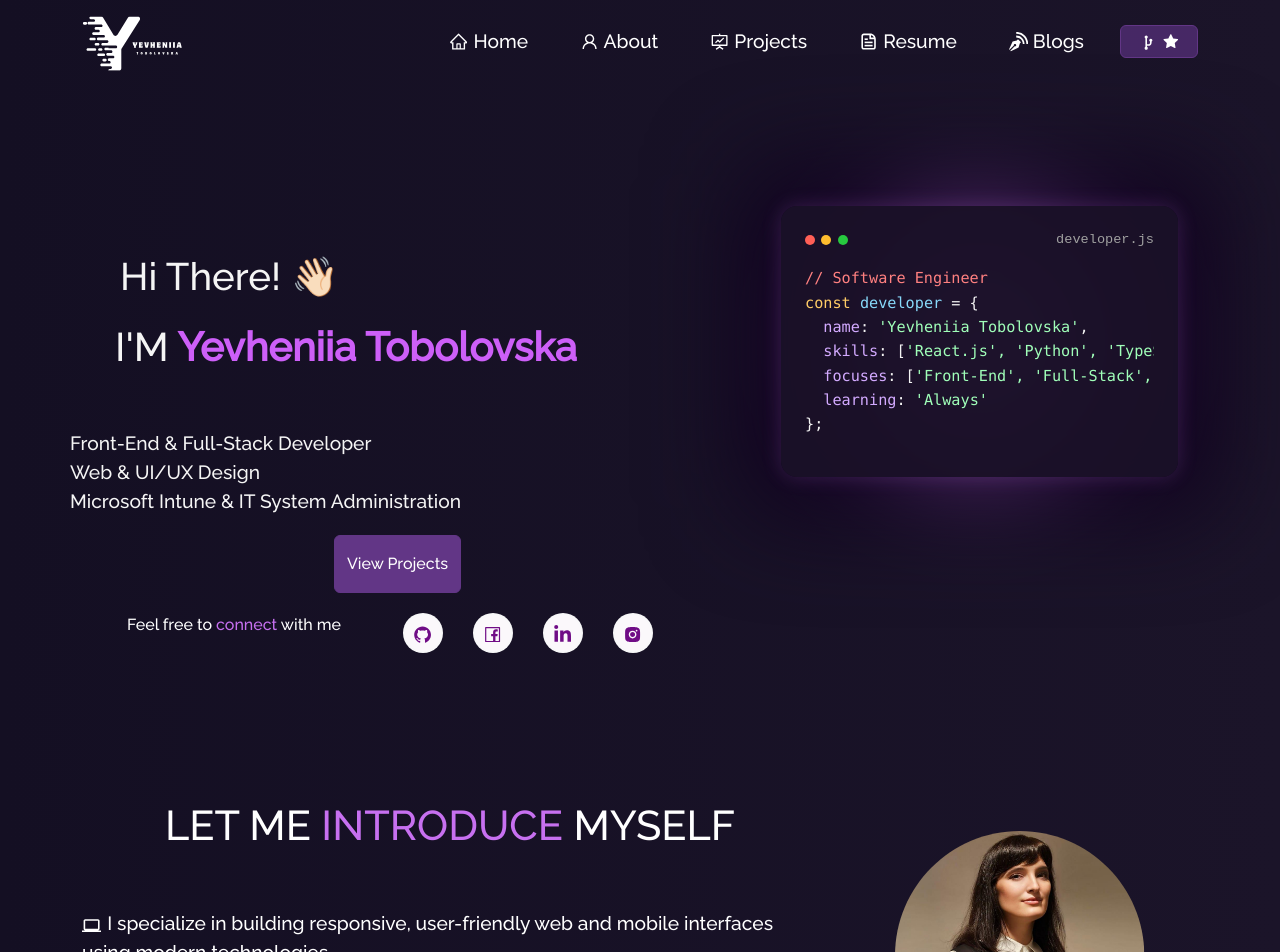
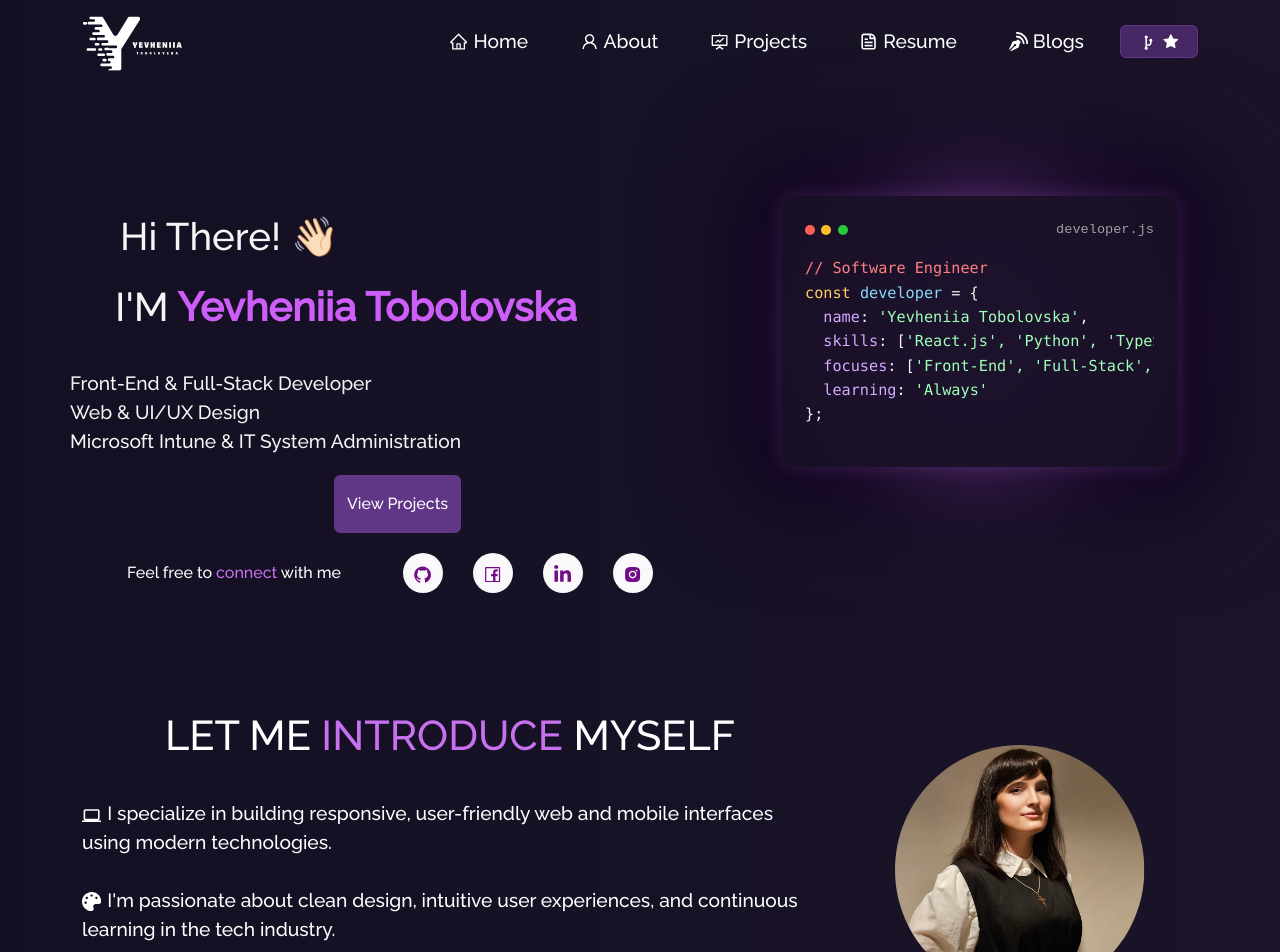
Before and after one commit to tobolovskaya/my-portfolio, a React (Create React App) app: page / in a window 1280 px wide. Shown: the top 952 px of the page. Built offline with nearby package versions, Linux system fonts and the light colour scheme.

Commit message:
Update style.css

```diff
--- a/src/style.css
+++ b/src/style.css
@@ -251,7 +251,7 @@ button:focus {
 }
 
 .home-header {
-  padding-top: 80px !important;
+  padding-top: 50px !important;
 }
 
 .home-section {
@@ -259,8 +259,8 @@ button:focus {
   z-index: 0;
   background-position: top center;
   background-repeat: no-repeat;
-  padding-bottom: 30px !important;
-  padding-top: 30px !important;
+  padding-bottom: 20px !important;
+  padding-top: 20px !important;
 }
 
 .home-content {
@@ -306,7 +306,7 @@ button:focus {
 
 .myAvtar {
   justify-content: center !important;
-  padding-top: 5em !important;
+  padding-top: 4em !important;
 }
 
 @media (max-width: 767px) {
@@ -324,13 +324,13 @@ button:focus {
 
 .home-about-description {
   color: white !important;
-  padding-top: 50px !important;
+  padding-top: 30px !important;
   padding-bottom: 20px !important;
   text-align: center;
 }
 
 .home-about-body {
-  padding-top: 50px;
+  padding-top: 30px;
   font-size: 1.2em !important;
   text-align: left;
 }
@@ -346,6 +346,8 @@ button:focus {
 
 .home-about-social {
   display: flex !important;
+  justify-content: center;
+  align-items: center;
   gap: 15px;
   text-align: center !important;
   color: white !important;
```
